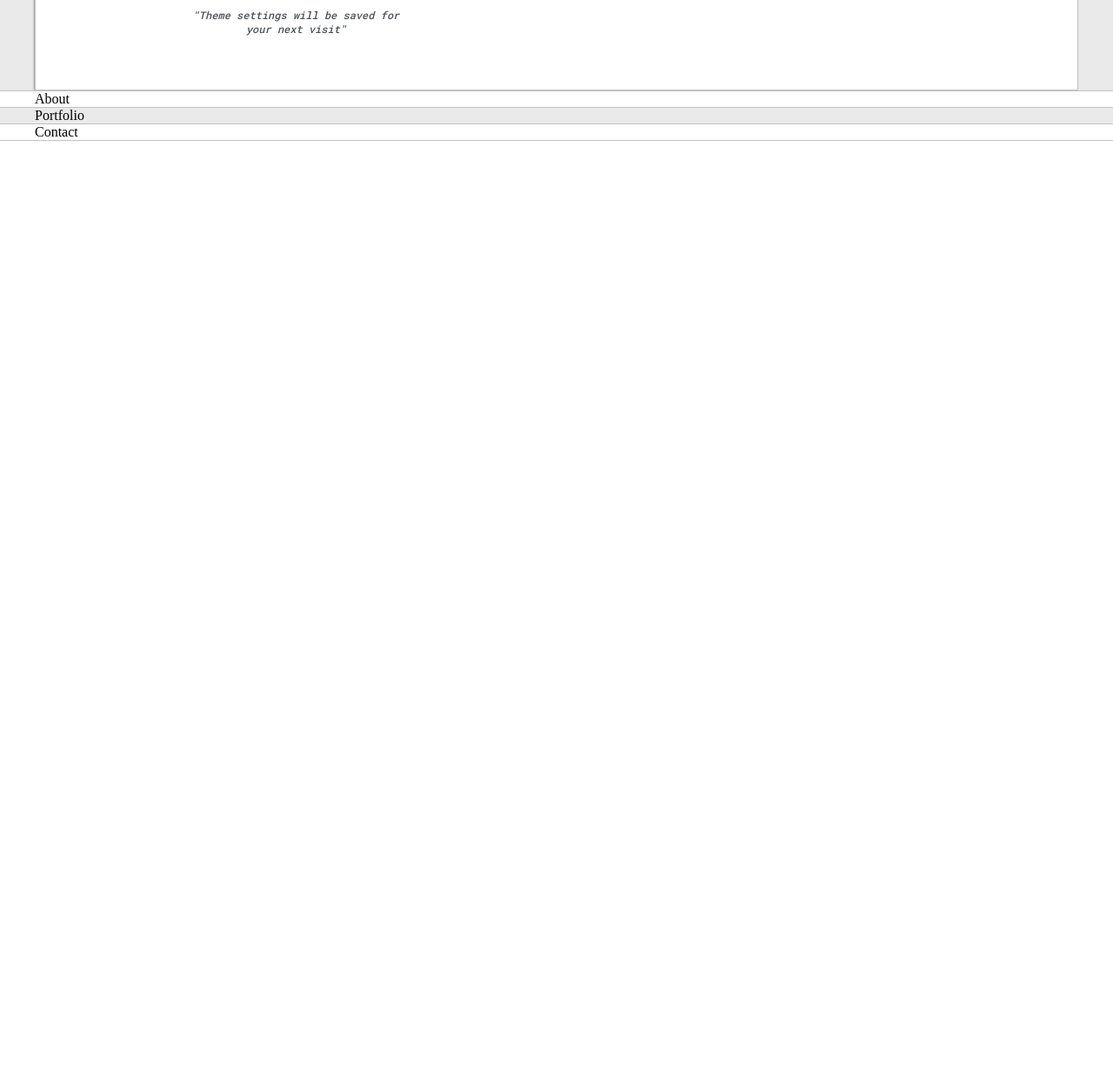
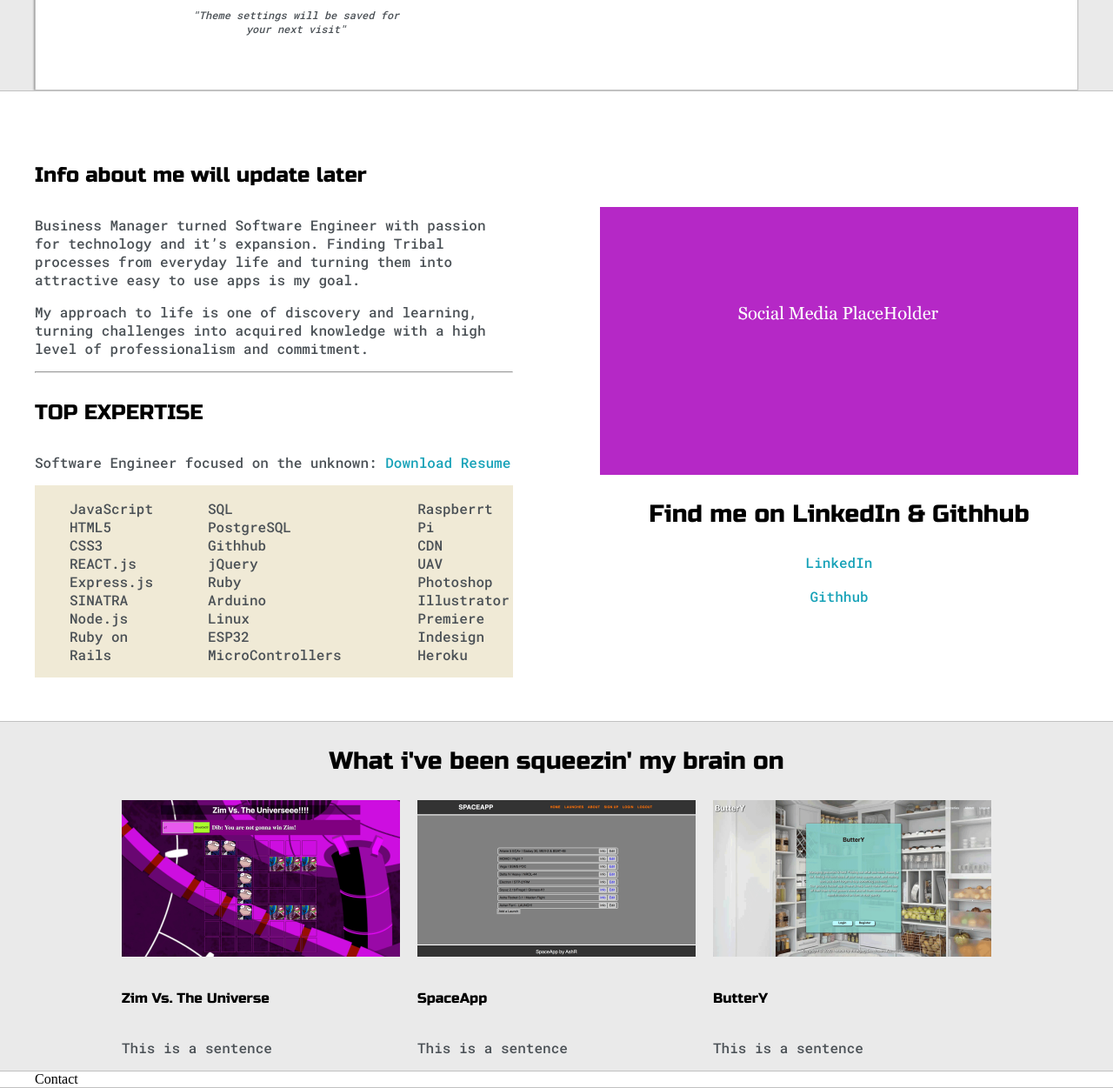
Before and after one commit to asherferri/portfolio1.0, a plain HTML site: page index.html in a window 1280 px wide. Shown: the part 576-1827 px from the top of the page at 87% size. Before the commit the page ends 800 px from the top, so only its background shows below. Drawn offline with Linux system fonts and the light colour scheme.

Commit message:
some more styling and new section

```diff
--- a/index.html
+++ b/index.html
@@ -62,15 +62,106 @@
         </div>
     </section>
 
+
     <section class="s2">
         <div class="main-container">
-            About
+
+            <div class="about-wrapper">
+                <div class="about-me">
+                    <h4>Info about me will update later</h4>
+                    <p>Business Manager turned Software Engineer with passion for
+                        technology and it’s expansion. Finding Tribal processes from
+                        everyday life and turning them into attractive easy to use apps
+                        is my goal.</p>
+                    <p>My approach to life is one of discovery and learning, turning
+                        challenges into acquired knowledge with a high level of professionalism
+                        and commitment. </p>
+
+                    <hr>
+
+                    <h4>TOP EXPERTISE</h4>
+
+                    <p>Software Engineer focused on the unknown: <a href="https://drive.google.com/file/d/1DYRwKTVaejr-XcSldzI7Pzz4D3-vZkt7/view?usp=sharing"
+                        target="_blank">Download Resume</a></p>
+
+                        <div id="skills">
+                            <ul>
+                                <li>JavaScript</li>
+                                <li>HTML5</li>
+                                <li>CSS3</li>
+                                <li>REACT.js</li>
+                                <li>Express.js</li>
+                                <li>SINATRA</li>
+                                <li>Node.js</li>
+                                <li>Ruby on Rails</li>
+                            </ul>
+                            <ul>
+                                <li>SQL</li>
+                                <li>PostgreSQL</li>
+                                <li>Githhub</li>
+                                <li>jQuery</li>
+                                <li>Ruby</li>
+                                <li>Arduino</li>
+                                <li>Linux</li>
+                                <li>ESP32 MicroControllers</li>
+                            </ul>
+                            <ul>
+                                <li>Raspberrt Pi</li>
+                                <li>CDN</li>
+                                <li>UAV</li>
+                                <li>Photoshop</li>
+                                <li>Illustrator</li>
+                                <li>Premiere</li>
+                                <li>Indesign</li>
+                                <li>Heroku</li>
+                            </ul>
+                        </div>
+                </div>
+
+                <div class="social-links">
+                    <img id="social_img" src="images/socialmediaplaceholder.png">
+                    <h3>Find me on LinkedIn & Githhub</h3>
+
+                    <a href="https://www.linkedin.com/in/asher-ferri-cohen-4a856a165/"
+                    target="_blank">LinkedIn</a>
+                    <br>
+                    <a href="https://github.com/asherferri" target="_blank">Githhub</a>
+                </div>
+            </div>
+
         </div>
     </section>
 
     <section class="s1">
         <div class="main-container">
-            Portfolio
+            <h3 style="text-align: center;">What i've been squeezin' my brain on</h3>
+            <div class="post-wrapper">
+
+                <div class="post">
+                    <img class="thumbnail" src="/images/zimvstheuniverse.png">
+                    <div class="post-preview">
+                        <h6 class="post-title">Zim Vs. The Universe</h6>
+                        <p class="post-intro">This is a sentence</p>
+                    </div>
+                </div>
+
+                <div class="post">
+                    <img class="thumbnail" src="/images/spaceapp.png">
+                    <div class="post-preview">
+                        <h6 class="post-title">SpaceApp</h6>
+                        <p class="post-intro">This is a sentence</p>
+                    </div>
+                </div>
+
+                <div class="post">
+                    <img class="thumbnail" src="/images/buttery.png">
+                    <div class="post-preview">
+                        <h6 class="post-title">ButterY</h6>
+                        <p class="post-intro">This is a sentence</p>
+                    </div>
+                </div>
+
+            </div>
         </div>
     </section>
 
--- a/styles/style.css
+++ b/styles/style.css
@@ -31,6 +31,7 @@ p, li, span, label, input, textarea {
 }
 
 a {
+    font-family: 'Roboto Mono', monospace;
     text-decoration: none;
     color: #17a2b8;
 }
@@ -251,6 +252,43 @@ h6 { font-size: 16px;}
     right: -5px;
 }
 
+.about-wrapper {
+    display: grid;
+    grid-template-columns: repeat(auto-fit, minmax(320px, 1fr));
+    padding-top: 50px;
+    padding-bottom: 50px;
+    gap: 100px;
+}
+
+#skills {
+    display: flex;
+    justify-content: space-evenly;
+    background-color: var(--previewShadow);
+}
+
+.social-links {
+    display: grid;
+    align-content: center;
+    text-align: center;
+}
+#social_img {
+    width: 100%;
+}
+
+.post-wrapper {
+    display: grid;
+    grid-template-columns: repeat(auto-fit, 320px);
+    gap: 20px;
+    justify-content: center;
+}
+
+.thumbnail {
+    display: block;
+    width: 100%;
+    height: 180px;
+    object-fit: cover;
+}
+
 @media screen and (max-width: 1200px) {
     .main-container {
         width: 95%;
```
Also changed, not shown: images/socialmediaplaceholder.png (added).
